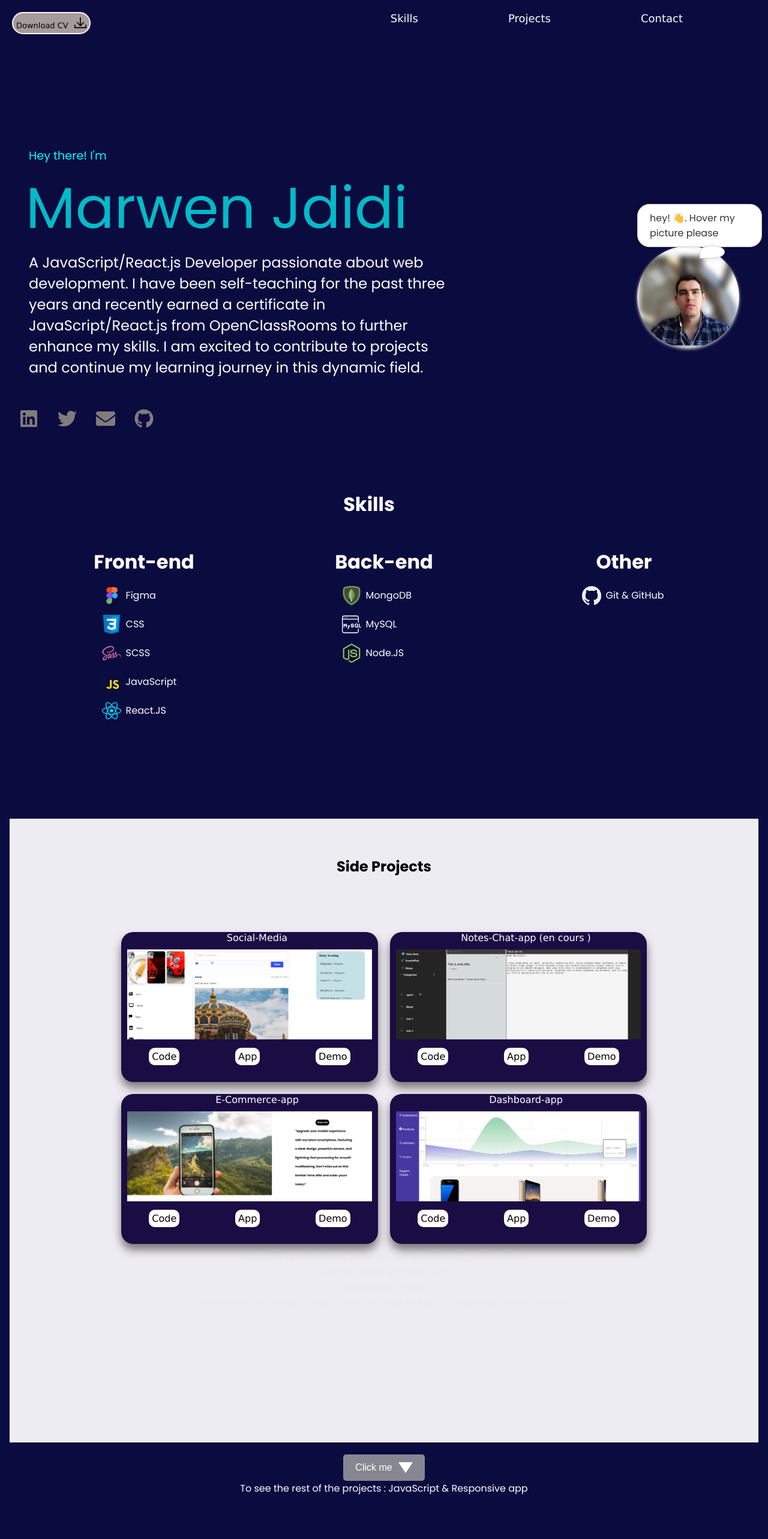
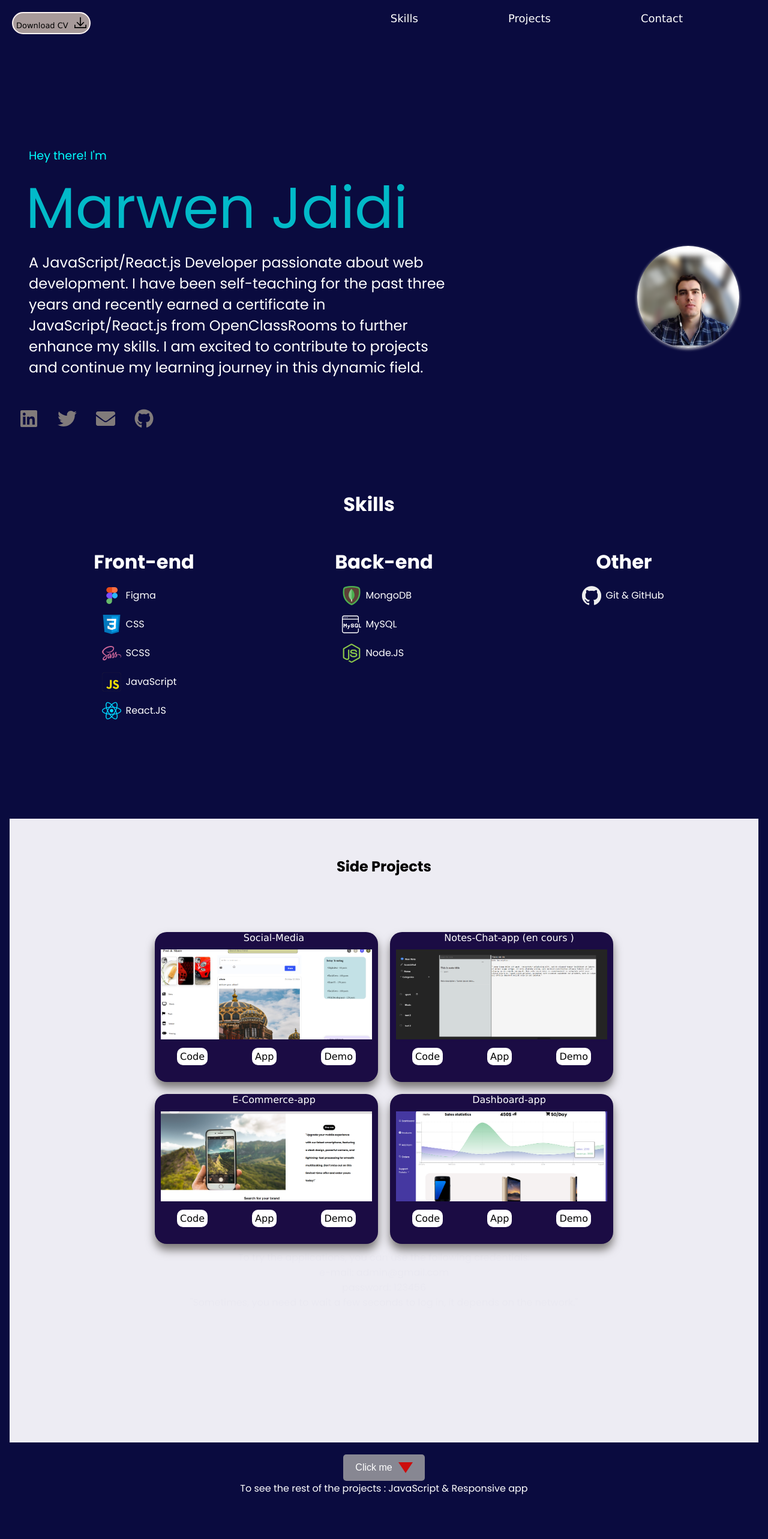
Before and after one commit to MarwenCode/portfolio, a React (Create React App) app: page / in a window 1280 px wide. Shown: the top 2566 px of the page at 60% size. Built offline with nearby package versions, Linux system fonts and the light colour scheme.

Commit message:
edit hover intro

```diff
--- a/package.json
+++ b/package.json
@@ -12,16 +12,18 @@
     "@testing-library/user-event": "^13.5.0",
     "emailjs-com": "^3.2.0",
     "framer-motion": "^11.0.5",
+    "i18next": "^23.12.2",
     "js-file-download": "^0.4.12",
-    "node-sass": "^7.0.3",
     "react": "^18.2.0",
     "react-dom": "^18.2.0",
+    "react-i18next": "^15.0.0",
     "react-icons": "^4.7.1",
     "react-intersection-observer": "^9.8.0",
     "react-router-dom": "^6.6.2",
     "react-scripts": "5.0.1",
     "react-scroll": "^1.8.9",
     "react-toastify": "^10.0.4",
+    "sass": "^1.77.7",
     "web-vitals": "^2.1.4"
   },
   "scripts": {
--- a/src/components/home/Home.jsx
+++ b/src/components/home/Home.jsx
@@ -123,14 +123,14 @@ const Home = () => {
 
         <div className="profile">
       <div className="right">
-      <div className="thought-cloud">
+      {/* <div className="thought-cloud">
           <p>hey! 👋. Hover my picture please </p>
-        </div>
+        </div> */}
         <img
           src="/edited-pic.png"
           alt="profile-pic"
-          onMouseEnter={handleMouseEnter}
-          onMouseLeave={handleMouseLeave}
+          // onMouseEnter={handleMouseEnter}
+          // onMouseLeave={handleMouseLeave}
           className="profile-pic"
         />
 
--- a/src/components/home/home.scss
+++ b/src/components/home/home.scss
@@ -108,9 +108,9 @@
           transition: transform 0.3s ease;
         }
 
-        .profile-pic:hover {
-          transform: scale(1.1);
-        }
+        // .profile-pic:hover {
+        //   transform: scale(1.1);
+        // }
 
 
         img {
@@ -119,9 +119,9 @@
           box-shadow: 0px 2px 5px #ccc;
           cursor: pointer;
 
-          &:hover {
-            transform: scale(1.1);
-          }
+          // &:hover {
+          //   transform: scale(1.1);
+          // }
         }
 
         .hover-text {
--- a/src/components/javaScriptOnly/javascriptonly.scss
+++ b/src/components/javaScriptOnly/javascriptonly.scss
@@ -26,7 +26,7 @@
     .animated-icon {
       margin-left: 10px;
       animation: bounce 2s infinite;
-      fill: white;
+      fill: rgb(204, 13, 13);
     }
   }
 
--- a/src/components/projects/projects.scss
+++ b/src/components/projects/projects.scss
@@ -6,7 +6,7 @@
   padding: 10px;
   justify-content: center;
   align-items: center;
-  width: 80%;
+  width: 70%;
   // margin-left: 20%;
   margin: 0 auto;
 
@@ -15,7 +15,7 @@
 
   .project {
     background-color: #1b0c44;
-    width: 100%;
+    // width: 100%;
     height: 250px;
     // margin-right: 30px;
     border-radius: 20px;
```
Also changed, not shown: src/components/navbar/NavBar.jsx (line endings or trailing spaces), 2 other files (tests, documents, lock files or other folders).
